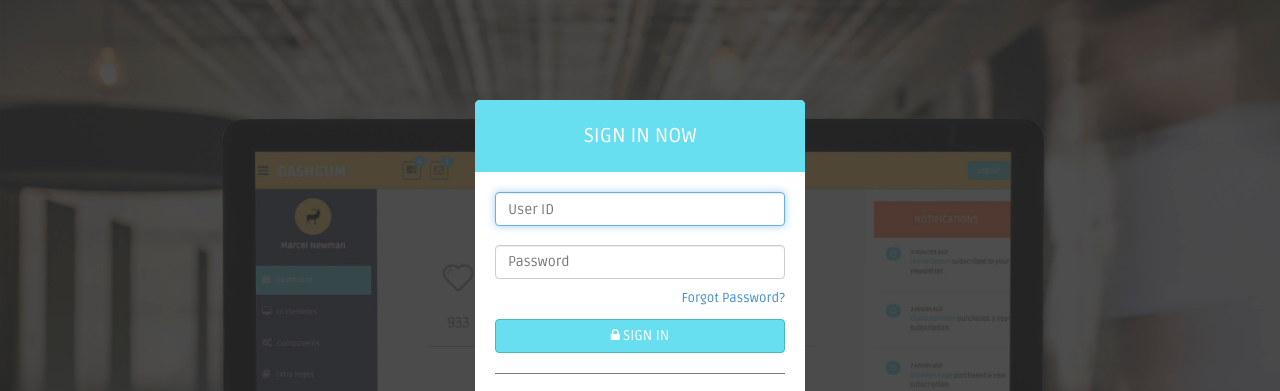
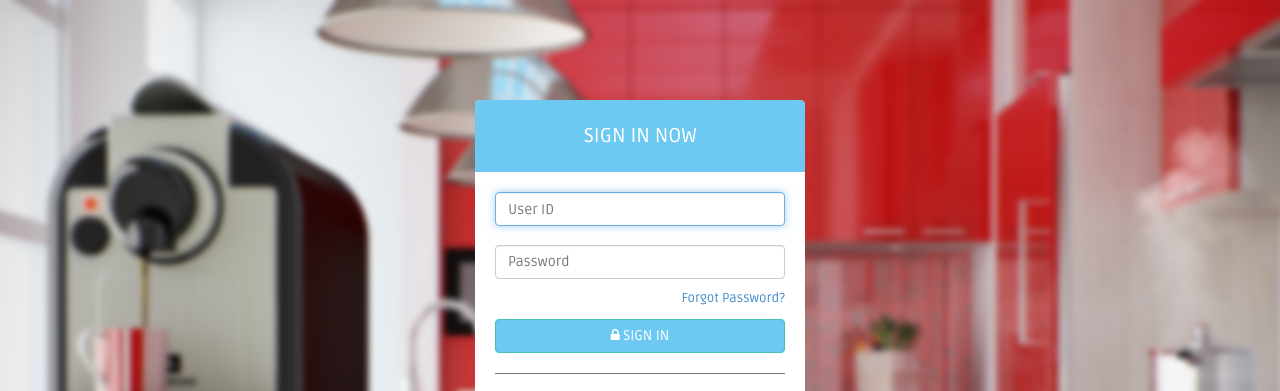
Before and after one commit to piratetone/dashboard, a plain HTML site: page login.html in a window 1280 px wide. Shown: the top 391 px of the page. Drawn offline with Linux system fonts and the light colour scheme.

Commit message:
Updated the login page

```diff
--- a/assets/css/style.css
+++ b/assets/css/style.css
@@ -44,7 +44,7 @@ a, a:hover, a:focus {
 
 /* Bootstrap Modifications */
 .modal-header {
-	background: #68dff0;
+	background: #6DC9F2;
 }
 
 .modal-title {
@@ -91,8 +91,9 @@ a, a:hover, a:focus {
 /*Theme Buttons*/
 
 .btn-theme {
+  transition: 0.5s;
   color: #fff;
-  background-color: #68dff0;
+  background-color: #6DC9F2;
   border-color: #48bcb4;
 }
 .btn-theme:hover,
@@ -100,9 +101,10 @@ a, a:hover, a:focus {
 .btn-theme:active,
 .btn-theme.active,
 .open .dropdown-toggle.btn-theme {
+  transition: 0.5s;
   color: #fff;
-  background-color: #48bcb4;
-  border-color: #48bcb4;
+  background-color: #05b8ff;
+  border-color: #05b8ff;
 }
 
 .btn-theme02 {
@@ -1936,7 +1938,7 @@ label {
 	margin: 0;
 	padding: 25px 20px;
 	text-align: center;
-	background: #68dff0;
+	background: #6DC9F2;
 	border-radius: 5px 5px 0 0;
 	-webkit-border-radius: 5px 5px 0 0;
 	color: #fff;
@@ -1996,6 +1998,7 @@ label {
 
 
 .btn-facebook {
+  transition: 0.5s;
   color: #fff;
   background-color: #5193ea;
   border-color: #2775e2;
@@ -2005,12 +2008,14 @@ label {
 .btn-facebook:active,
 .btn-facebook.active,
 .open .dropdown-toggle.btn-facebook {
+  transition: 0.5s;
   color: #fff;
   background-color: #2775e2;
   border-color: #2775e2;
 }
 
 .btn-twitter {
+  transition: 0.5s;
   color: #fff;
   background-color: #44ccfe;
   border-color: #2bb4e8;
@@ -2020,6 +2025,7 @@ label {
 .btn-twitter:active,
 .btn-twitter.active,
 .open .dropdown-toggle.btn-twitter {
+  transition: 0.5s;
   color: #fff;
   background-color: #2bb4e8;
   border-color: #2bb4e8;
@@ -2239,3 +2245,13 @@ label {
 .site-min-height {
     min-height: 900px;
 }
+
+#sign-in-btn{
+    transition: .5s;
+    background-color:#6DC9F2;
+}
+
+#sign-in-btn:hover{
+    transition: .5s;
+    background-color: #05b8ff;
+}
--- a/login.html
+++ b/login.html
@@ -7,7 +7,7 @@
     <meta name="author" content="Dashboard">
     <meta name="keyword" content="Dashboard, Bootstrap, Admin, Template, Theme, Responsive, Fluid, Retina">
 
-    <title>DASHGUM - Bootstrap Admin Template</title>
+    <title>OTTOMATE</title>
 
     <!-- Bootstrap core CSS -->
     <link href="assets/css/bootstrap.css" rel="stylesheet">
@@ -46,7 +46,7 @@
 
 		                </span>
 		            </label>
-		            <button class="btn btn-theme btn-block" href="index.html" type="submit"><i class="fa fa-lock"></i> SIGN IN</button>
+		            <button class="btn btn-theme btn-block" href="index.html" type="submit" id="sign-in-btn"><i class="fa fa-lock"></i> SIGN IN</button>
 		            <hr>
 
 		            <div class="login-social-link centered">
@@ -98,7 +98,7 @@
     <!-- You can use an image of whatever size. This script will stretch to fit in any screen size.-->
     <script type="text/javascript" src="assets/js/jquery.backstretch.min.js"></script>
     <script>
-        $.backstretch("assets/img/login-bg.jpg", {speed: 500});
+        $.backstretch("assets/img/Ottomate_Kitchen.png", {speed: 500});
     </script>
 
 
```
Also changed, not shown: assets/img/Ottomate_Kitchen.png (added).
